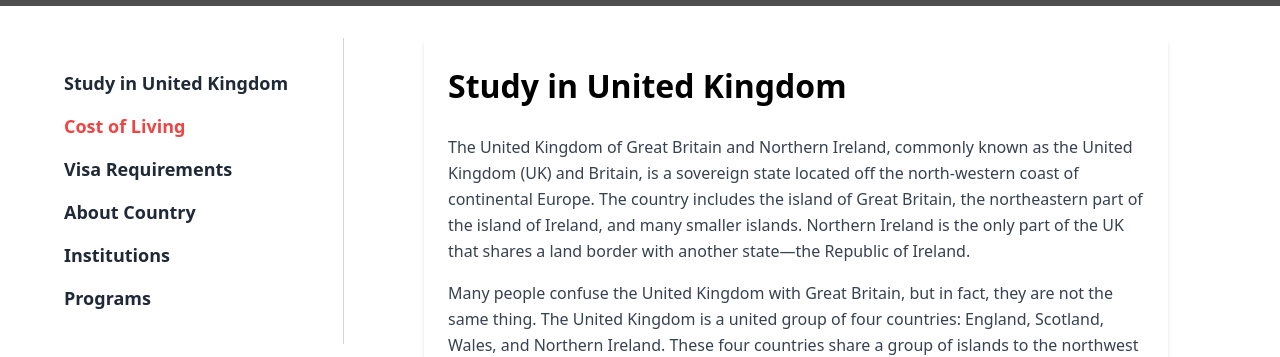
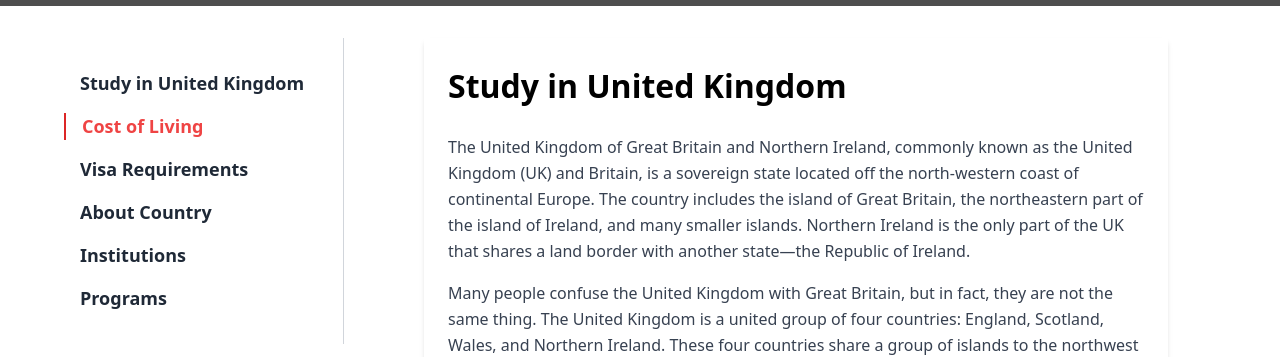
Before and after one commit to webnur/keystone-client, a Next.js app: page /en/country-details in a window 1280 px wide. Shown: the part 445-802 px from the top of the page. Built offline with nearby package versions, Linux system fonts and the light colour scheme; grey boxes are pictures that could not be loaded.

Commit message:
update country-details page

```diff
--- a/src/app/[locale]/country-details/Sidebar.tsx
+++ b/src/app/[locale]/country-details/Sidebar.tsx
@@ -1,4 +1,4 @@
-"use client"
+"use client";
 import React from "react";
 
 interface SidebarProps {
@@ -16,62 +16,110 @@ const Sidebar: React.FC<SidebarProps> = ({ activeSection }) => {
   return (
     <aside className="py-8 bg-white border-r border-gray-300">
       <ul className="space-y-4">
-        <li>
+        <li
+          className={`${
+            activeSection === "Study in United Kingdom"
+              ? "border-l-2 border-red-600"
+              : ""
+          }`}
+        >
           <a
             onClick={() => handleClick("Study in United Kingdom")}
             className={`block text-lg font-semibold cursor-pointer ${
-              activeSection === "Study in United Kingdom" ? "text-red-500" : "text-gray-800"
-            } transition`}
+              activeSection === "Study in United Kingdom"
+                ? "text-red-500"
+                : "text-gray-800"
+            } transition pl-4`}
           >
             Study in United Kingdom
           </a>
         </li>
-        <li>
+        <li
+          className={`${
+            activeSection === "Cost of Living"
+              ? "border-l-2 border-red-600"
+              : ""
+          }`}
+        >
           <a
             onClick={() => handleClick("Cost of Living")}
             className={`block text-lg font-semibold cursor-pointer ${
-              activeSection === "Cost of Living" ? "text-red-500" : "text-gray-800"
-            } transition`}
+              activeSection === "Cost of Living"
+                ? "text-red-500"
+                : "text-gray-800"
+            } transition pl-4`}
           >
             Cost of Living
           </a>
         </li>
-        <li>
+        <li
+          className={`${
+            activeSection === "Visa Requirements"
+              ? "border-l-2 border-red-600"
+              : ""
+          }`}
+        >
           <a
             onClick={() => handleClick("Visa Requirements")}
             className={`block text-lg font-semibold cursor-pointer ${
-              activeSection === "Visa Requirements" ? "text-red-500" : "text-gray-800"
-            } transition`}
+              activeSection === "Visa Requirements"
+                ? "text-red-500"
+                : "text-gray-800"
+            } transition pl-4`}
           >
             Visa Requirements
           </a>
         </li>
-        <li>
+        <li
+          className={`${
+            activeSection === "About Country"
+              ? "border-l-2 border-red-600"
+              : ""
+          }`}
+        >
           <a
             onClick={() => handleClick("About Country")}
             className={`block text-lg font-semibold cursor-pointer ${
-              activeSection === "About Country" ? "text-red-500" : "text-gray-800"
-            } transition`}
+              activeSection === "About Country"
+                ? "text-red-500"
+                : "text-gray-800"
+            } transition pl-4`}
           >
             About Country
           </a>
         </li>
-        <li>
+        <li
+          className={`${
+            activeSection === "Institutions"
+              ? "border-l-2 border-red-600"
+              : ""
+          }`}
+        >
           <a
             onClick={() => handleClick("Institutions")}
             className={`block text-lg font-semibold cursor-pointer ${
-              activeSection === "Institutions" ? "text-red-500" : "text-gray-800"
-            } transition`}
+              activeSection === "Institutions"
+                ? "text-red-500"
+                : "text-gray-800"
+            } transition pl-4`}
           >
             Institutions
           </a>
         </li>
-        <li>
+        <li
+          className={`${
+            activeSection === "Programs"
+              ? "border-l-2 border-red-600"
+              : ""
+          }`}
+        >
           <a
             onClick={() => handleClick("Programs")}
             className={`block text-lg font-semibold cursor-pointer ${
-              activeSection === "Programs" ? "text-red-500" : "text-gray-800"
-            } transition`}
+              activeSection === "Programs"
+                ? "text-red-500"
+                : "text-gray-800"
+            } transition pl-4`}
           >
             Programs
           </a>
--- a/src/app/[locale]/degree/page.tsx
+++ b/src/app/[locale]/degree/page.tsx
@@ -1,7 +1,7 @@
 "use client";
 
 import Banner from "@/components/common/Banner";
-import ProgramPageLayout from "@/components/common/MainLayout";
+import ProgramPageLayout from "@/components/common/ProgramPageLayout";
 import NewsAndArticles from "@/components/common/NewsAndArticle";
 import PopularFields from "@/components/common/PopularFields";
 import BaseText from "@/components/degree/BaseText";
--- /dev/null
+++ b/src/app/[locale]/my-account/Dashboard.tsx
@@ -0,0 +1,101 @@
+import React from "react";
+
+const Dashboard: React.FC = () => {
+  return (
+    <div className="bg-gray-100 min-h-screen">
+
+
+      {/* Welcome Section */}
+      <section className="py-16 text-center">
+        <div className="container mx-auto">
+          <div className="rounded-full w-24 h-24 bg-red-200 mx-auto mb-4"></div>
+          <h2 className="text-2xl font-bold">Hi Rayhan!</h2>
+          <p className="text-gray-700">Welcome to StudentHub</p>
+          <p className="text-gray-700 max-w-lg mx-auto">
+            Here you will find all of your messages from schools along with your saved programs. If you
+            have not yet saved any programs, we suggest visiting the Browse Programs or Program
+            Recommendations sections to find relevant programs for you!
+          </p>
+        </div>
+      </section>
+
+      {/* Study Preferences Section */}
+      <section className="bg-white py-12 shadow-md rounded-md w-[90%] mx-auto max-w-4xl">
+        <div className="flex justify-between items-center px-6">
+          <h2 className="text-xl font-bold">Study Preferences</h2>
+          <button className="text-red-500">Skip</button>
+        </div>
+        <p className="text-center text-gray-600 mb-4">Choose one or more</p>
+        <div className="w-full px-6">
+          <div className="mb-4">
+            <label className="block mb-2 font-semibold text-lg">Which Fields Interest You Most?</label>
+            <div className="flex flex-wrap gap-3">
+              {["Architecture Studies", "Business Studies", "Design Studies", "Economic Studies", "Engineering Studies", "Humanities Studies", "Management Studies", "Natural Sciences", "Social Sciences", "Technology Studies"].map(field => (
+                <button key={field} className="bg-gray-200 text-gray-800 py-2 px-4 rounded-full hover:bg-gray-300">
+                  {field}
+                </button>
+              ))}
+            </div>
+          </div>
+
+          <div className="mb-4">
+            <label className="block mb-2 font-semibold text-lg">Where Do You Want To Study?</label>
+            <div className="flex flex-wrap gap-3">
+              {["France", "Germany", "Italy", "Netherlands", "Russia", "Spain", "USA"].map(country => (
+                <button key={country} className="bg-gray-200 text-gray-800 py-2 px-4 rounded-full hover:bg-gray-300">
+                  {country}
+                </button>
+              ))}
+            </div>
+          </div>
+
+          <button className="bg-gray-300 text-gray-600 py-2 w-full rounded mt-6">Next</button>
+        </div>
+      </section>
+
+      {/* Messages and Saved Programs Section */}
+      <section className="py-12 grid grid-cols-1 md:grid-cols-2 gap-6 w-[90%] mx-auto max-w-5xl">
+        {/* Messages Section */}
+        <div className="bg-white p-6 rounded-md shadow-md">
+          <div className="flex justify-between items-center mb-4">
+            <h3 className="text-lg font-bold">Messages</h3>
+            <a href="#" className="text-red-500">See All</a>
+          </div>
+          <p className="text-gray-600">
+            You don’t have any messages yet. To start your communication with institutions, visit the Browse
+            Programs or Program Recommendations sections and request information for the programs that
+            interest you. Your details will be immediately sent to the institutions and their admissions teams
+            will follow up with you directly.
+          </p>
+        </div>
+
+        {/* Saved Programs Section */}
+        <div className="bg-white p-6 rounded-md shadow-md">
+          <h3 className="text-lg font-bold mb-4">Saved Programs</h3>
+          <p className="text-gray-600 mb-4">
+            You have not yet saved any programs. To save a program, go to the Browse Programs section and then click the Heart icon next to any program that interests you.
+          </p>
+          <h4 className="font-bold">Popular fields</h4>
+          <ul className="mt-4 space-y-2">
+            {[
+              { name: "Economic Studies", count: 4140 },
+              { name: "Engineering Studies", count: 4223 },
+              { name: "Natural Sciences", count: 3489 },
+              { name: "Social Sciences", count: 7960 },
+              { name: "Technology Studies", count: 5411 },
+            ].map(field => (
+              <li key={field.name}>
+                <button className="bg-red-100 text-red-600 w-full text-left py-2 px-4 rounded-full">
+                  {field.name} ({field.count})
+                </button>
+              </li>
+            ))}
+          </ul>
+        </div>
+      </section>
+
+    </div>
+  );
+};
+
+export default Dashboard;
--- /dev/null
+++ b/src/app/[locale]/my-account/Header.tsx
@@ -0,0 +1,40 @@
+"use client";
+import React from "react";
+import { FaHome, FaEnvelope, FaHeart, FaChartBar, FaLightbulb, FaBook } from "react-icons/fa";
+
+const Header: React.FC = () => {
+  return (
+    <header className="bg-gray-900 py-4 shadow-md">
+      <div className="container mx-auto flex justify-between items-center">
+        <nav className="flex items-center space-x-8 text-white text-sm">
+          <a href="/dashboard" className="flex items-center hover:text-red-500 transition">
+            <FaHome className="mr-2" /> Dashboard
+          </a>
+          <a href="/browse-programs" className="flex items-center hover:text-red-500 transition">
+            <FaBook className="mr-2" /> Browse Programs
+          </a>
+          <a href="/messages" className="flex items-center hover:text-red-500 transition">
+            <FaEnvelope className="mr-2" /> Messages
+          </a>
+          <a href="/saved-programs" className="flex items-center hover:text-red-500 transition">
+            <FaHeart className="mr-2" /> Saved Programs
+          </a>
+          <a href="/compare-programs" className="flex items-center hover:text-red-500 transition">
+            <FaChartBar className="mr-2" /> Compare Programs
+          </a>
+          <a href="/program-recommendations" className="flex items-center hover:text-red-500 transition">
+            <FaLightbulb className="mr-2" /> Program Recommendations
+          </a>
+          <a href="/student-resources" className="flex items-center hover:text-red-500 transition">
+            <FaBook className="mr-2" /> Student Resources
+          </a>
+        </nav>
+        <a href="/my-account" className="bg-red-500 text-white px-4 py-2 rounded-lg text-sm hover:bg-red-600 transition">
+          My Account
+        </a>
+      </div>
+    </header>
+  );
+};
+
+export default Header;
--- /dev/null
+++ b/src/app/[locale]/my-account/page.tsx
@@ -0,0 +1,14 @@
+import React from 'react'
+import Dashboard from './Dashboard'
+import Header from './Header'
+
+const page = () => {
+  return (
+    <div>
+        <Header />
+        <Dashboard />
+    </div>
+  )
+}
+
+export default page
--- a/src/components/common/ProgramList.tsx
+++ b/src/components/common/ProgramList.tsx
@@ -29,7 +29,14 @@ const ProgramList: React.FC = () => {
         duration="24 months"
         mode="Distance Learning"
       />
-      {/* Add more programs */}
+      {/* Add more programs similarly */}
+
+      {/* Pagination */}
+      <div className="mt-8 flex justify-center">
+        <button className="px-4 py-2 border mr-2">1</button>
+        <button className="px-4 py-2 border mr-2">2</button>
+        <button className="px-4 py-2 border">Next</button>
+      </div>
     </div>
   );
 };
--- a/src/components/home/WhereToStudy.tsx
+++ b/src/components/home/WhereToStudy.tsx
@@ -1,4 +1,5 @@
 import Image from "next/image";
+import Link from "next/link";
 import React from "react";
 
 interface StudyLocation {
@@ -52,9 +53,11 @@ const WhereToStudy: React.FC<WhereToStudyProps> = ({ locations }) => {
 
               {/* Read More Button (Centered Bottom) */}
               <div className="absolute bottom-4 left-1/2 transform -translate-x-1/2">
-                <button className="bg-white bg-opacity-10 border-2 border-white text-white px-6 py-2 rounded-lg">
+<Link href="/country-details">
+<button className="bg-white bg-opacity-10 border-2 border-white text-white px-6 py-2 rounded-lg">
                   Read more
                 </button>
+</Link>
               </div>
             </div>
           </div>
```
Also changed, not shown: src/components/common/ProgramPageLayout.tsx (renamed from src/components/common/MainLayout.tsx).
